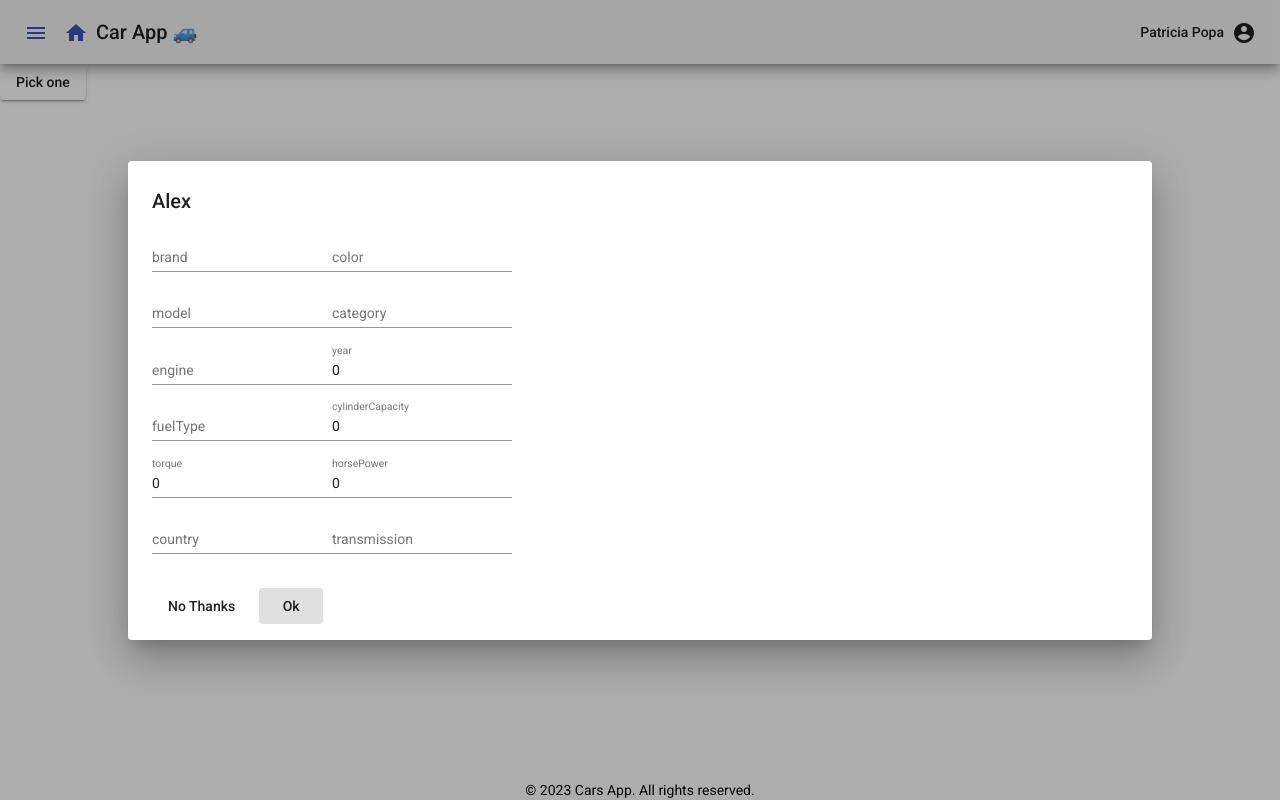
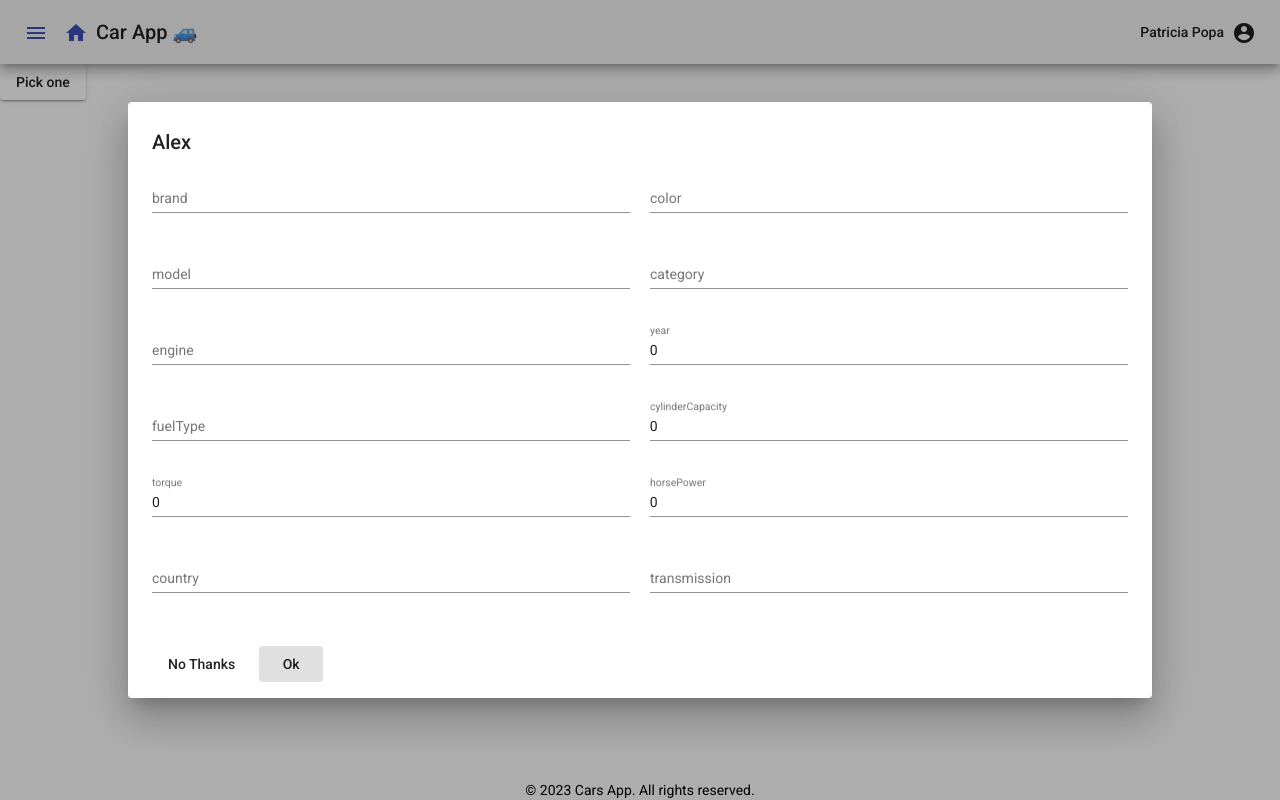
Before and after one commit to patriciapopam/cars-frontend, an Angular app: page / in a window 1280 px wide. Both pictures are taken after a click on the button "Pick one". Built offline with nearby package versions, Linux system fonts and the light colour scheme.

Commit message:
made css changes

```diff
--- a/src/app/components/add-edit-modal/add-edit-modal.component.css
+++ b/src/app/components/add-edit-modal/add-edit-modal.component.css
@@ -1,11 +1,18 @@
-.add-edit-modal{
-display: flex;
-flex-direction: column;
-justify-content: center;
-}
-
-.form-container{
-    width: 50%;
+/* add-edit-modal.component.css */
+.form-container {
     display: flex;
     flex-wrap: wrap;
-}
+    gap: 2%; /* Space between columns */
+  }
+
+  .form-container mat-form-field {
+    flex-basis: calc(50% - 1%); /* Adjust the width of each input to create space between columns */
+    margin-bottom: 2%; /* Add space between rows */
+  }
+
+  /* Media query for larger screens */
+  @media screen and (min-width: 2000px) {
+    .form-container mat-form-field {
+      flex-basis: calc(33.33% - 2%); /* Adjust the width of each input to show three columns */
+    }
+  }
```
